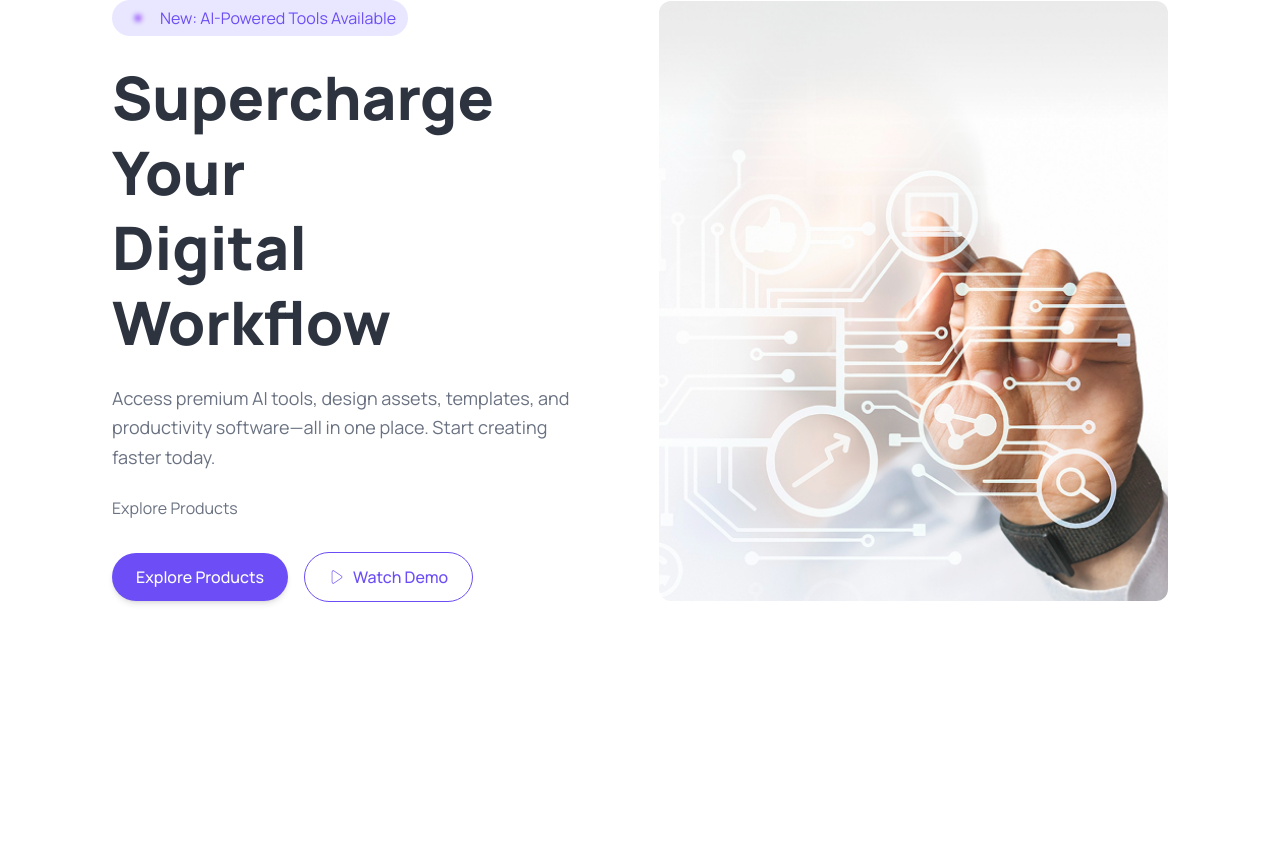
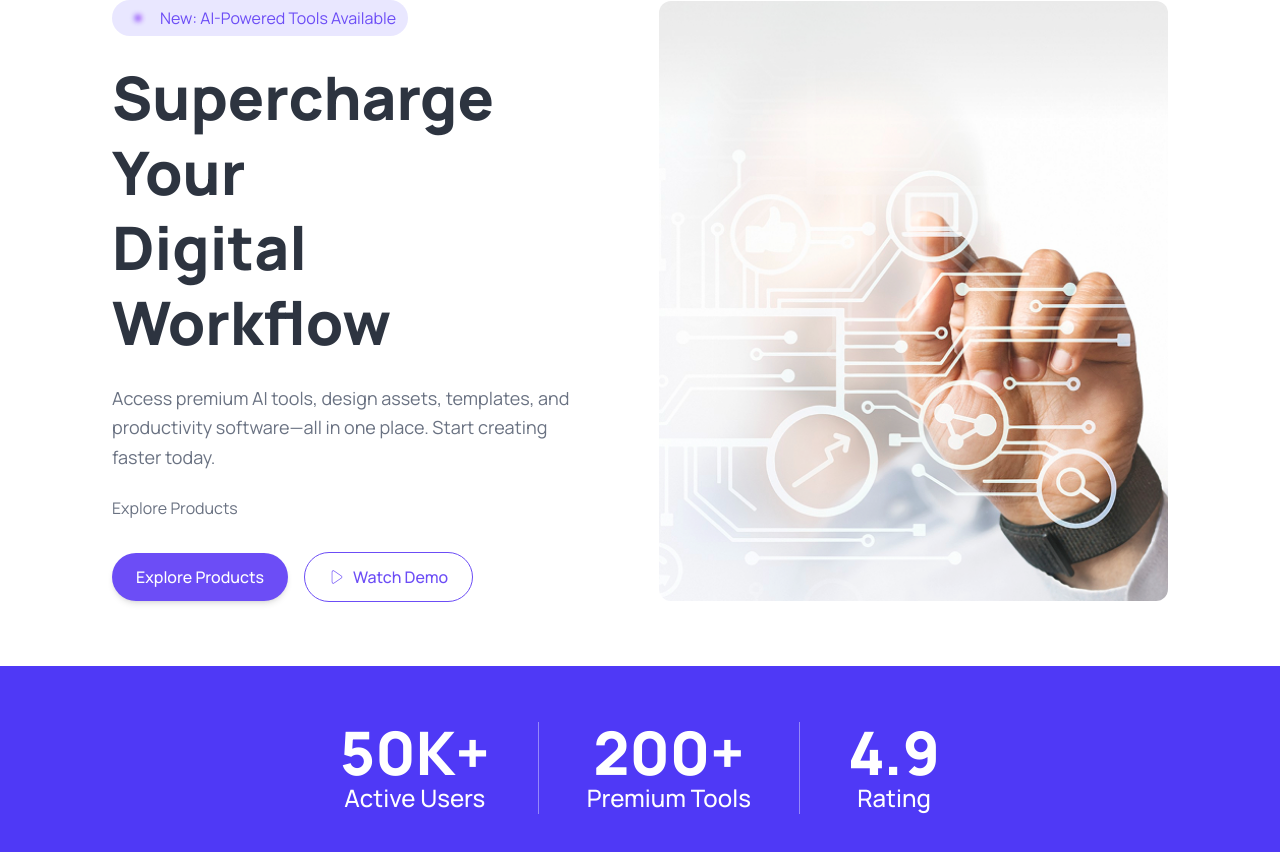
Before and after one commit to Samincode01/DigiTools-Platform, a React (Vite) app: page / in a window 1280 px wide. Shown: the part 353-1205 px from the top of the page. Before the commit the page ends 1019 px from the top, so only its background shows below. Built offline with nearby package versions, Linux system fonts and the light colour scheme.

Commit message:
Completed the rating section

```diff
--- a/src/App.jsx
+++ b/src/App.jsx
@@ -2,6 +2,7 @@ import { useState } from 'react'
 import './App.css'
 import NavBar from './components/NavBar/NavBar'
 import HeroSectionnew from './components/NavBar/HeroSectionnew/HeroSectionnew'
+import RatingSection from './components/NavBar/RatingSection/RatingSection'
 
 function App() {
 
@@ -11,6 +12,7 @@ function App() {
    <div>
     <NavBar></NavBar>
    <HeroSectionnew></HeroSectionnew>
+   <RatingSection></RatingSection>
    </div>
 
    </>
--- /dev/null
+++ b/src/components/NavBar/RatingSection/RatingSection.jsx
@@ -0,0 +1,28 @@
+import React from 'react';
+
+const RatingSection = () => {
+  return (
+    <div className="bg-[#4f39f6]">
+      <div className="px-48 py-14 flex justify-center text-center text-white">
+
+        <div className="px-12 border-r border-white/40">
+          <h1 className="text-6xl font-extrabold">50K+</h1>
+          <span className="text-2xl font-medium">Active Users</span>
+        </div>
+
+        <div className="px-12 border-r border-white/40">
+          <h1 className="text-6xl font-extrabold">200+</h1>
+          <span className="text-2xl font-medium">Premium Tools</span>
+        </div>
+
+        <div className="px-12">
+          <h1 className="text-6xl font-extrabold">4.9</h1>
+          <span className="text-2xl font-medium">Rating</span>
+        </div>
+
+      </div>
+    </div>
+  );
+};
+
+export default RatingSection;
```
